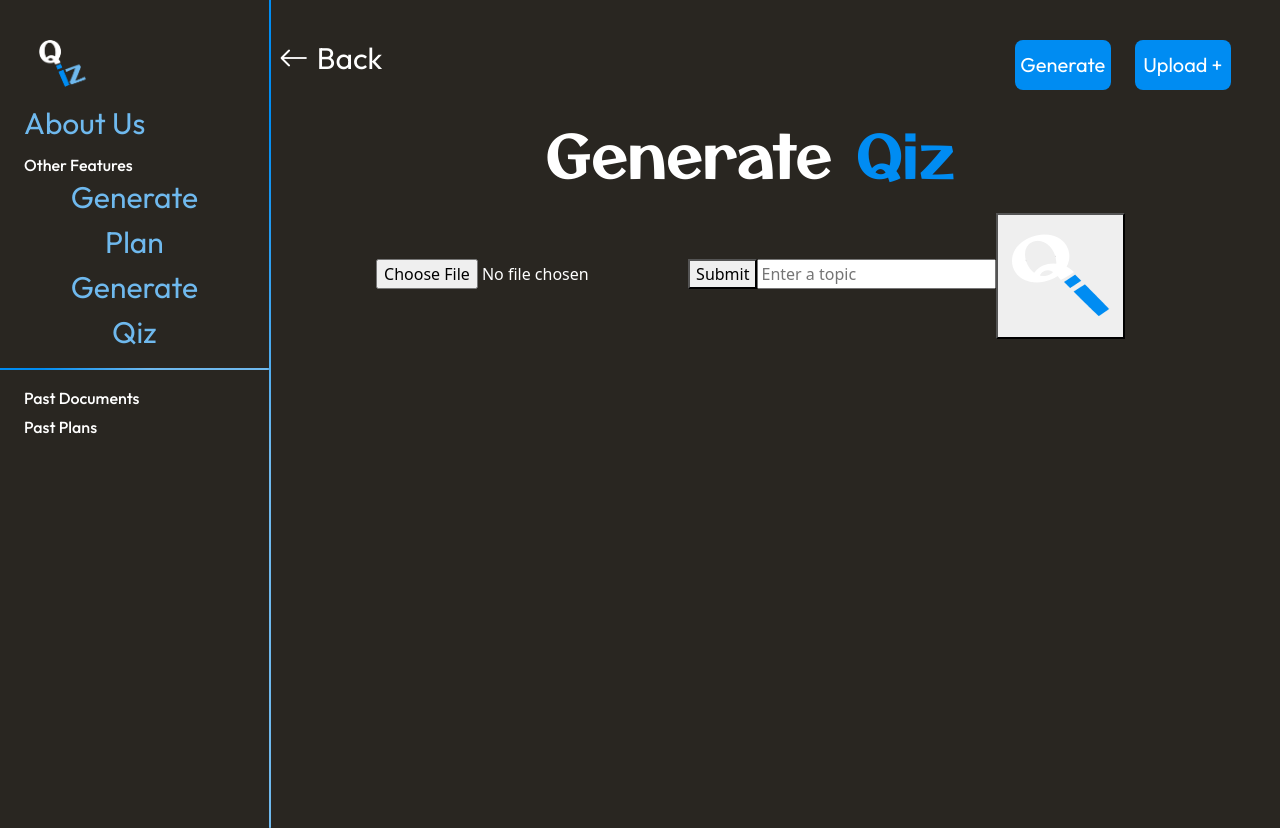
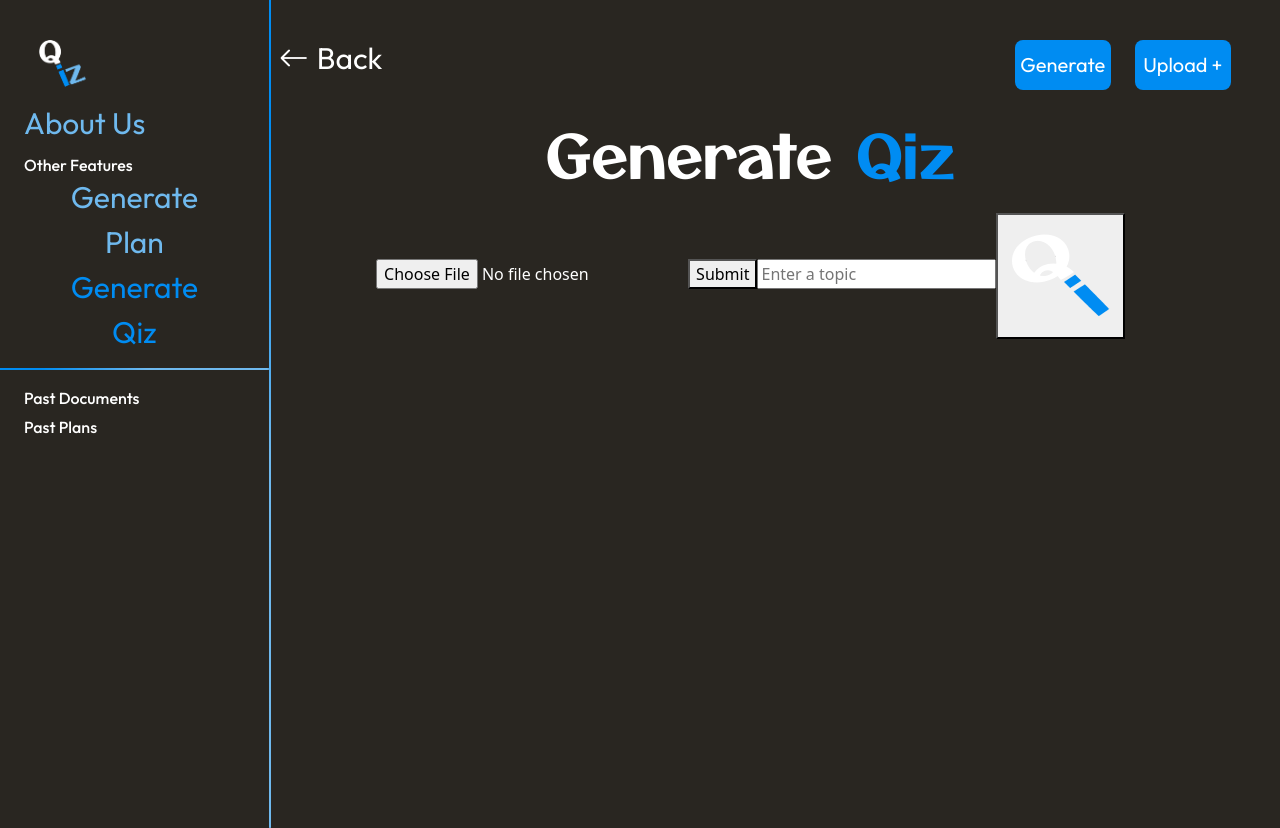
Before and after one commit to AureliaSindhu/springHack, a React (Create React App) app in the folder my-app/: page /qiz in a window 1280 px wide. Built offline with nearby package versions, Linux system fonts and the light colour scheme; a web font is replaced by a local one.

Commit message:
implemented changing of text color of sidebar depending on the active page (Generate Qiz/Generate Plan) -- changed js files are StudyPlan, Qiz, and Navbar git status

```diff
--- a/my-app/src/pages/Navbar.js
+++ b/my-app/src/pages/Navbar.js
@@ -4,15 +4,19 @@ import logo from '../pics/logo.png';
 import sideline from '../pics/side-line.png'
 import horline from '../pics/hor-line.png'
 
-const Navbar = () => {
+{/* - remove the planColor, qizColor that's passed into Navbar if
+      further implementation causes problems
+        => also remove the inline CSS styling in Generate Plan and Generate Qiz*/}
+
+const Navbar = ({planColor, qizColor}) => {
   return (
     <nav className="sideNav">
       <div className="up">
         <img src={logo} className="App-logo" alt="logo" />
         <a href="#" className="body-nav-abt mx-4 my-0"> About Us </a>
         <h6 className="mx-4"> Other Features</h6>
-        <a href="#" className="body-nav mx-5 my-0"> Generate Plan </a>
-        <a href="#" className="body-nav mx-5 my-0"> Generate Qiz </a>
+        <a href="#" className="body-nav mx-5 my-0" style={{color: planColor}}> Generate Plan </a>
+        <a href="#" className="body-nav mx-5 my-0" style={{color: qizColor}}> Generate Qiz </a>
       </div>
       <img src={horline} alt="line" className="hor-line"/>
       <div className="down">
--- a/my-app/src/pages/Qiz.js
+++ b/my-app/src/pages/Qiz.js
@@ -29,6 +29,13 @@ const Qiz = () => {
             fileInputRef.current.click();
         }
     };
+    // ---- implementation for changing Generate Qiz color
+    const [qizColor, setQizColor] = React.useState('#008cf2');
+
+    const changeColor = () => {
+        setQizColor('#008cf2');
+    };
+    // ----
 
     // const generateMaterial = async () => {
     //     setIsLoading(true);
@@ -51,7 +58,9 @@ const Qiz = () => {
     return (
         <div className="qiz-container">
             <div className="left-side mt-4">
-                <Navbar />
+                <Navbar qizColor={qizColor}/>
+                {/* remove qizColor={qizColor} if it causes problems with further
+                implementation*/}
             </div>
             <img src={sideline} alt="line" className="side-line"/>
 
--- a/my-app/src/pages/StudyPlan.js
+++ b/my-app/src/pages/StudyPlan.js
@@ -20,14 +20,21 @@ function StudyPlan() {
     };
     const [file, setFile] = useState(null);
 
+    // ---- implementation for changing Generate Plan color
+    const [planColor, setPlanColor] = React.useState('#008cf2');
+
+    const changeColor = () => {
+        setPlanColor('#008cf2');
+    };
+    // ----
+
 
 
     return (
         <div className="plan-container">
 
             <div className="left-side mt-4">
-                <Navbar />
-
+                <Navbar planColor={planColor}/>
             </div>
             <img src={sideline} alt="line" className="side-line" />
 
```
